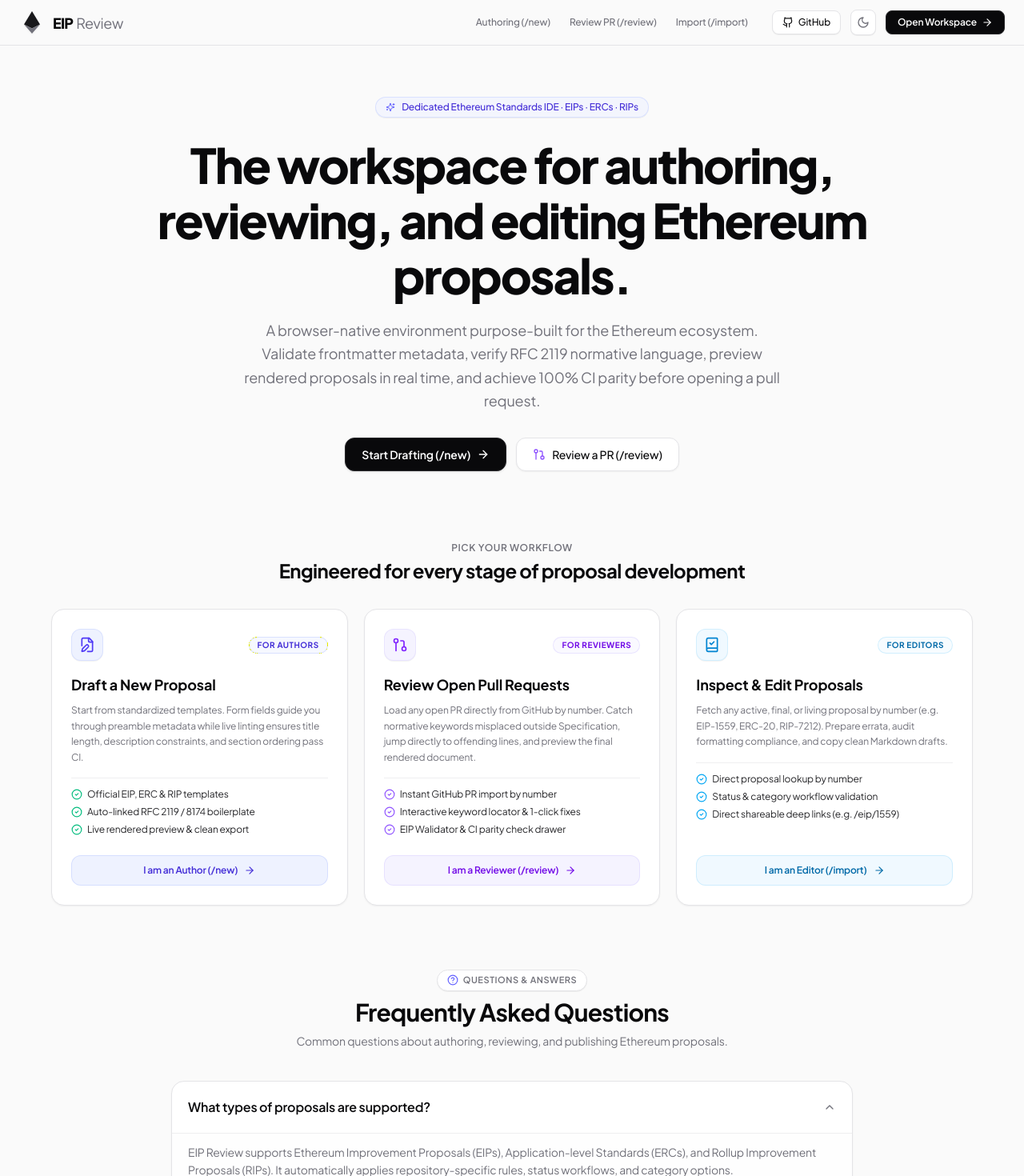
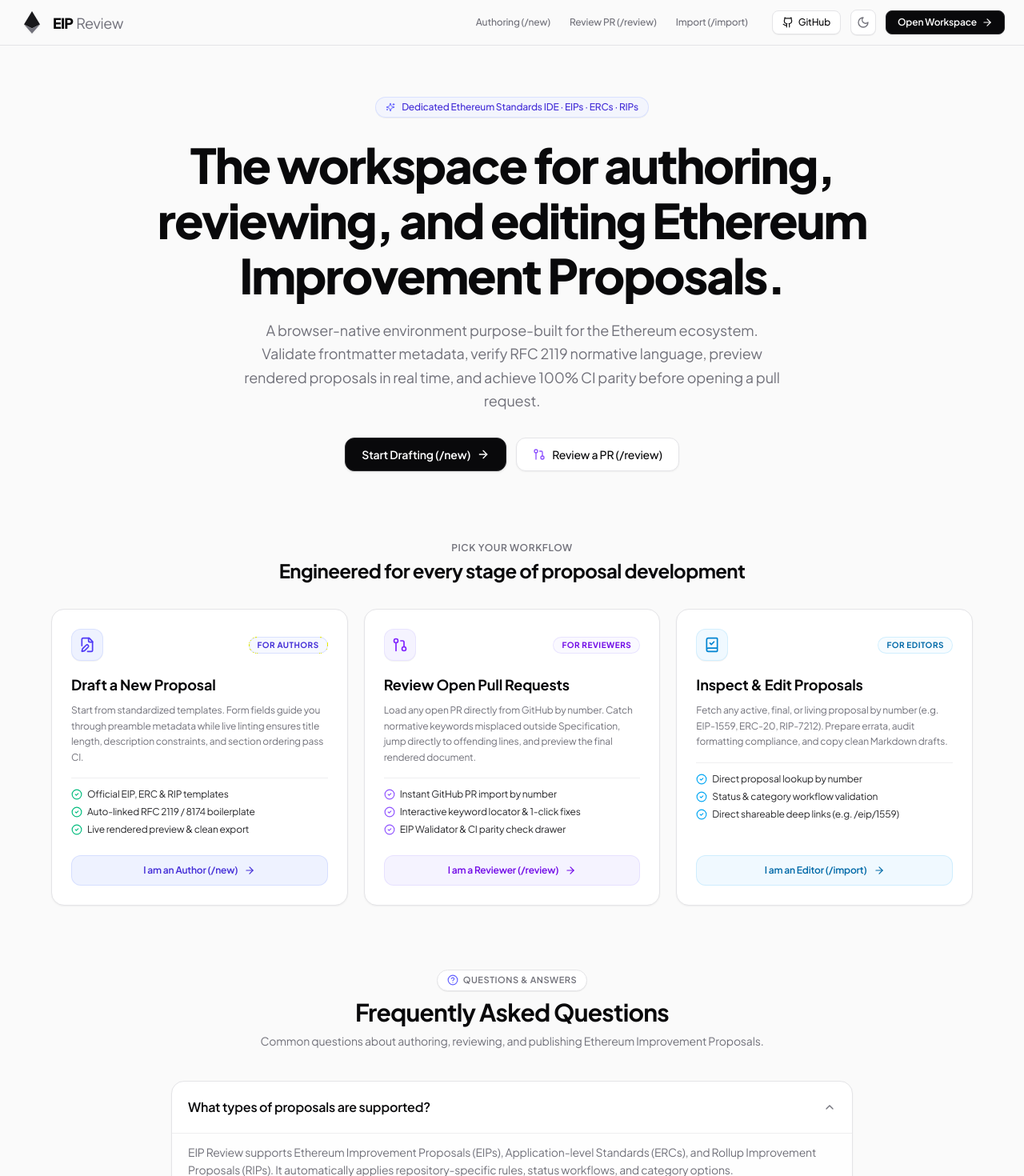
Before and after one commit to AvarchLLC/eipreview, a React (Vite) app: page / in a window 1280 px wide. Shown: the top 1470 px of the page at 80% size. Built offline with nearby package versions, Linux system fonts and the light colour scheme.

Commit message:
fix: Update hero and metadata text to 'Ethereum Improvement Proposals'

```diff
--- a/index.html
+++ b/index.html
@@ -9,7 +9,7 @@
     <meta name="title" content="EIP Review — Author & Validate Ethereum Proposals" />
     <meta
       name="description"
-      content="A seamless, client-side IDE for authoring, validating, and reviewing Ethereum proposals (EIPs, ERCs, RIPs). Real-time CI checks, RFC 2119 linting, and GitHub PR review."
+      content="A seamless, client-side IDE for authoring, validating, and reviewing Ethereum Improvement Proposals (EIPs, ERCs, RIPs). Real-time CI checks, RFC 2119 linting, and GitHub PR review."
     />
     <meta
       name="keywords"
@@ -26,7 +26,7 @@
     <meta property="og:title" content="EIP Review — Author & Validate Ethereum Proposals" />
     <meta
       property="og:description"
-      content="A seamless, client-side IDE for authoring, validating, and reviewing Ethereum proposals (EIPs, ERCs, RIPs). Real-time CI checks, RFC 2119 linting, and GitHub PR review."
+      content="A seamless, client-side IDE for authoring, validating, and reviewing Ethereum Improvement Proposals (EIPs, ERCs, RIPs). Real-time CI checks, RFC 2119 linting, and GitHub PR review."
     />
     <meta property="og:image" content="https://eipreview.com/og-image.png" />
     <meta property="og:image:secure_url" content="https://eipreview.com/og-image.png" />
@@ -42,7 +42,7 @@
     <meta name="twitter:title" content="EIP Review — Author & Validate Ethereum Proposals" />
     <meta
       name="twitter:description"
-      content="A seamless, client-side IDE for authoring, validating, and reviewing Ethereum proposals (EIPs, ERCs, RIPs). Pure client-side validation."
+      content="A seamless, client-side IDE for authoring, validating, and reviewing Ethereum Improvement Proposals (EIPs, ERCs, RIPs). Pure client-side validation."
     />
     <meta name="twitter:image" content="https://eipreview.com/og-image.png" />
     <meta name="twitter:image:alt" content="EIP Review — The Modern Proposal IDE for Ethereum Standards" />
@@ -63,7 +63,7 @@
         "@type": "WebApplication",
         "name": "EIP Review",
         "url": "https://eipreview.com/",
-        "description": "A standalone, browser-based IDE for authoring, validating, and reviewing Ethereum proposals (EIPs, ERCs, RIPs).",
+        "description": "A standalone, browser-based IDE for authoring, validating, and reviewing Ethereum Improvement Proposals (EIPs, ERCs, RIPs).",
         "applicationCategory": "DeveloperApplication",
         "operatingSystem": "All",
         "browserRequirements": "Requires modern web browser with JavaScript enabled",
--- a/src/components/AboutPage.tsx
+++ b/src/components/AboutPage.tsx
@@ -154,7 +154,7 @@ export function AboutPage({ onNavigate, theme, onToggleTheme }: Props) {
           </div>
 
           <h1 className="text-3xl sm:text-5xl lg:text-6xl font-black tracking-[-0.035em] text-fg max-w-4xl mx-auto leading-[1.15]">
-            The workspace for authoring, reviewing, and editing Ethereum proposals.
+            The workspace for authoring, reviewing, and editing Ethereum Improvement Proposals.
           </h1>
 
           <p className="mt-5 text-base sm:text-lg text-muted max-w-2xl mx-auto leading-relaxed">
@@ -319,7 +319,7 @@ export function AboutPage({ onNavigate, theme, onToggleTheme }: Props) {
               Frequently Asked Questions
             </h2>
             <p className="text-xs sm:text-sm text-muted mt-2">
-              Common questions about authoring, reviewing, and publishing Ethereum proposals.
+              Common questions about authoring, reviewing, and publishing Ethereum Improvement Proposals.
             </p>
           </div>
 
```
